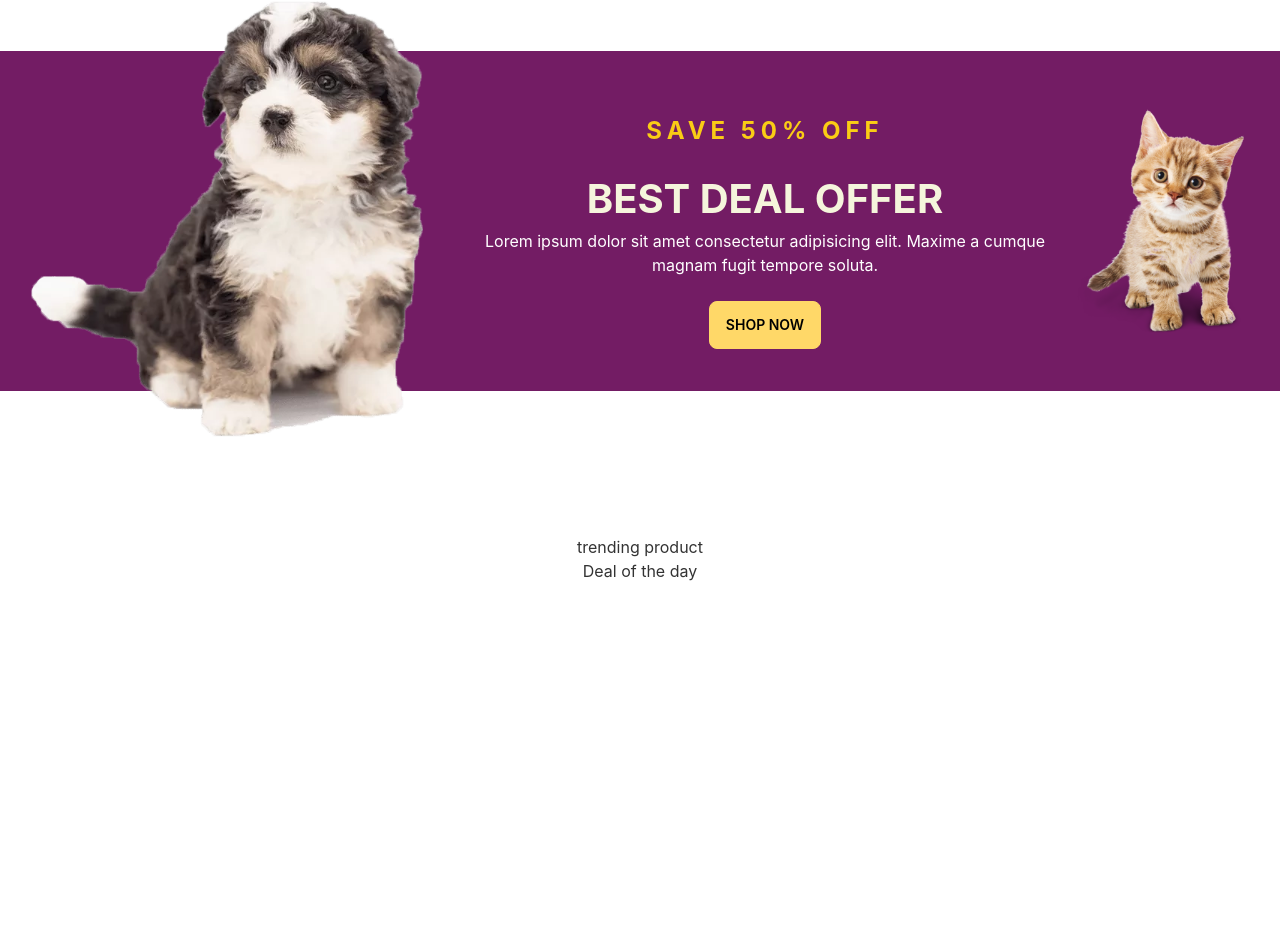
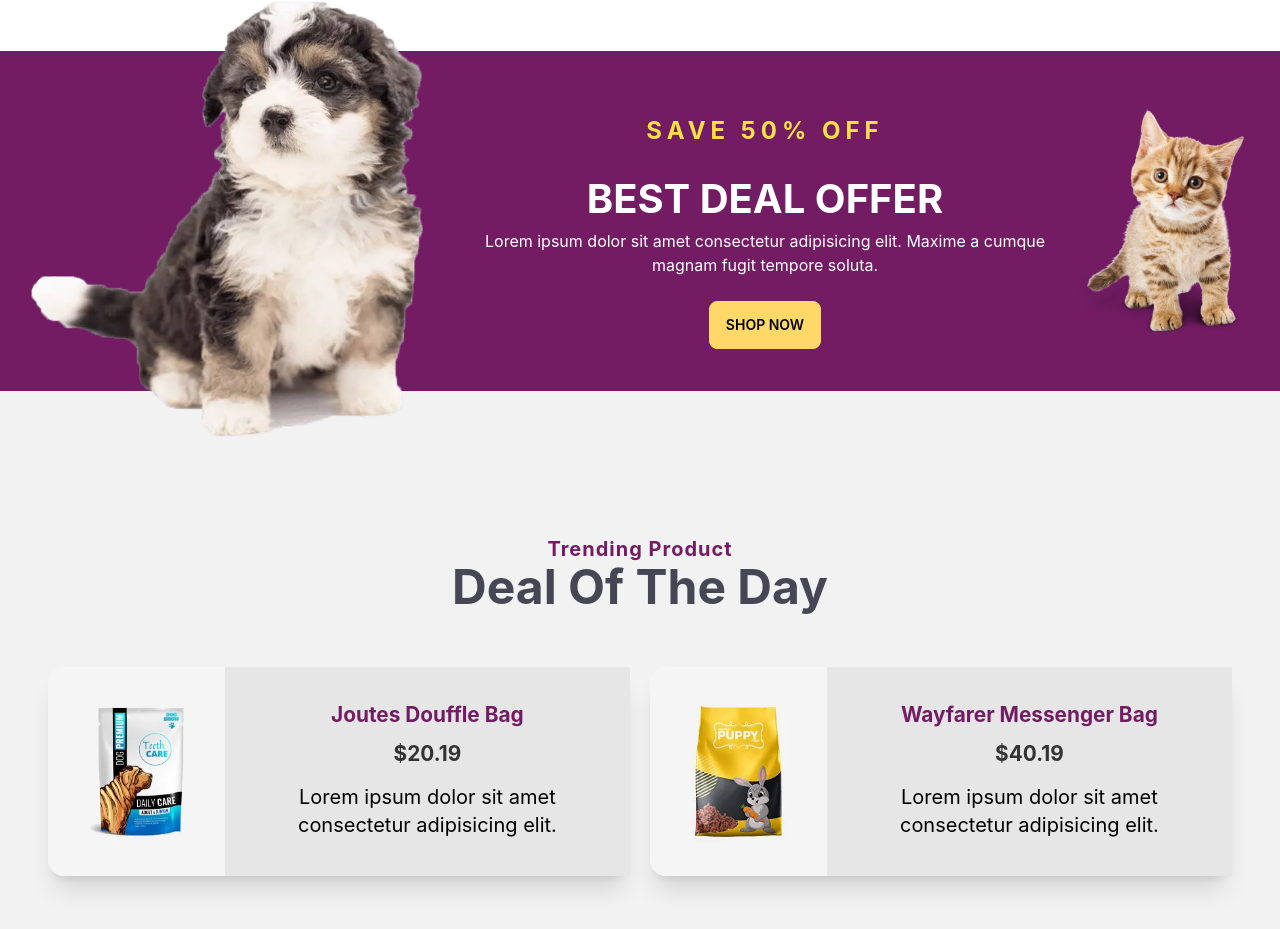
Before and after one commit to bilkis01/pet-shop, a React (Create React App) app: page / in a window 1280 px wide. Shown: the part 3155-4084 px from the top of the page. Before the commit the page ends 3994 px from the top, so only its background shows below. Built offline with nearby package versions, Linux system fonts and the light colour scheme.

Commit message:
product of the day

```diff
--- a/src/component/Deal.js
+++ b/src/component/Deal.js
@@ -1,14 +1,18 @@
 import React from 'react';
+import PetDeal from './PetDeal';
+import foodfoure from './../image/foodfoure.png'
+import foodthree from './../image/foodthree.png'
 
 const Deal = () => {
     return (
 
-        <div className='py-36 text-center'>
- <p>trending product</p>
-            <p>Deal of the day</p>
+        <div className='py-36 text-center  bg-accent'>
+ <p className='text-primary font-bold text-xl tracking-wider'>Trending Product</p>
+            <p className='text-neutral font-bold text-5xl'>Deal Of The Day</p>
 
             <div className='grid grid-cols-1 lg:grid-cols-2 px-12  py-14 gap-5 '>
-
+                <PetDeal img={foodfoure} head="Joutes Douffle Bag" price="$20.19" text="Lorem ipsum dolor sit amet consectetur adipisicing elit. "></PetDeal>
+                <PetDeal img={foodthree} head="Wayfarer Messenger Bag" price="$40.19" text="Lorem ipsum dolor sit amet consectetur adipisicing elit."></PetDeal>
            </div>
 
         </div>
--- a/src/component/Navbar.css
+++ b/src/component/Navbar.css
@@ -96,7 +96,7 @@
 }
 .text-two{
     font-size: 2.5rem;
-    color: beige;
+    color:White;
  font-weight: 700;
 }
 .cat-img{
--- a/src/component/PetCard.js
+++ b/src/component/PetCard.js
@@ -9,8 +9,6 @@ const PetCard = ({ img , pet}) => {
             <div class="card card-img border-dashed border-2 border-primary">
 
                 <img class="" src={img} alt="" />
-
-
 
             </div>
               <div className="card-body">
--- /dev/null
+++ b/src/component/PetDeal.js
@@ -0,0 +1,19 @@
+import React from 'react';
+
+const PetDeal = ({img , head, price,text}) => {
+    return (
+        <div>
+            <div class="card card-side  shadow-xl">
+                <figure><img src={img} className="" alt="Movie" /></figure>
+                <div class="card-body bg-base-200">
+                    <h2 class="text-primary">{head}</h2>
+                    <p>{price}</p>
+                    <p className='text-black font-normal text-xl'>{text}</p>
+
+                </div>
+            </div>
+        </div>
+    );
+};
+
+export default PetDeal;
--- a/src/component/ProductsDeal.js
+++ b/src/component/ProductsDeal.js
@@ -8,7 +8,7 @@ const ProductsDeal = () => {
         <div className='purple '>
             <img src={small} className="purple-img" alt="" />
             <div className='text-center'>
-                <p className='text-yellow-400 py-5 text-one'>SAVE 50% OFF</p>
+                <p className='text-yellow-300 py-5 text-one'>SAVE 50% OFF</p>
                 <p className='text-two'>BEST DEAL OFFER</p>
                 <p className='text-white'>Lorem ipsum dolor sit amet consectetur adipisicing elit.
                     Maxime a cumque magnam fugit tempore soluta.</p>
```
